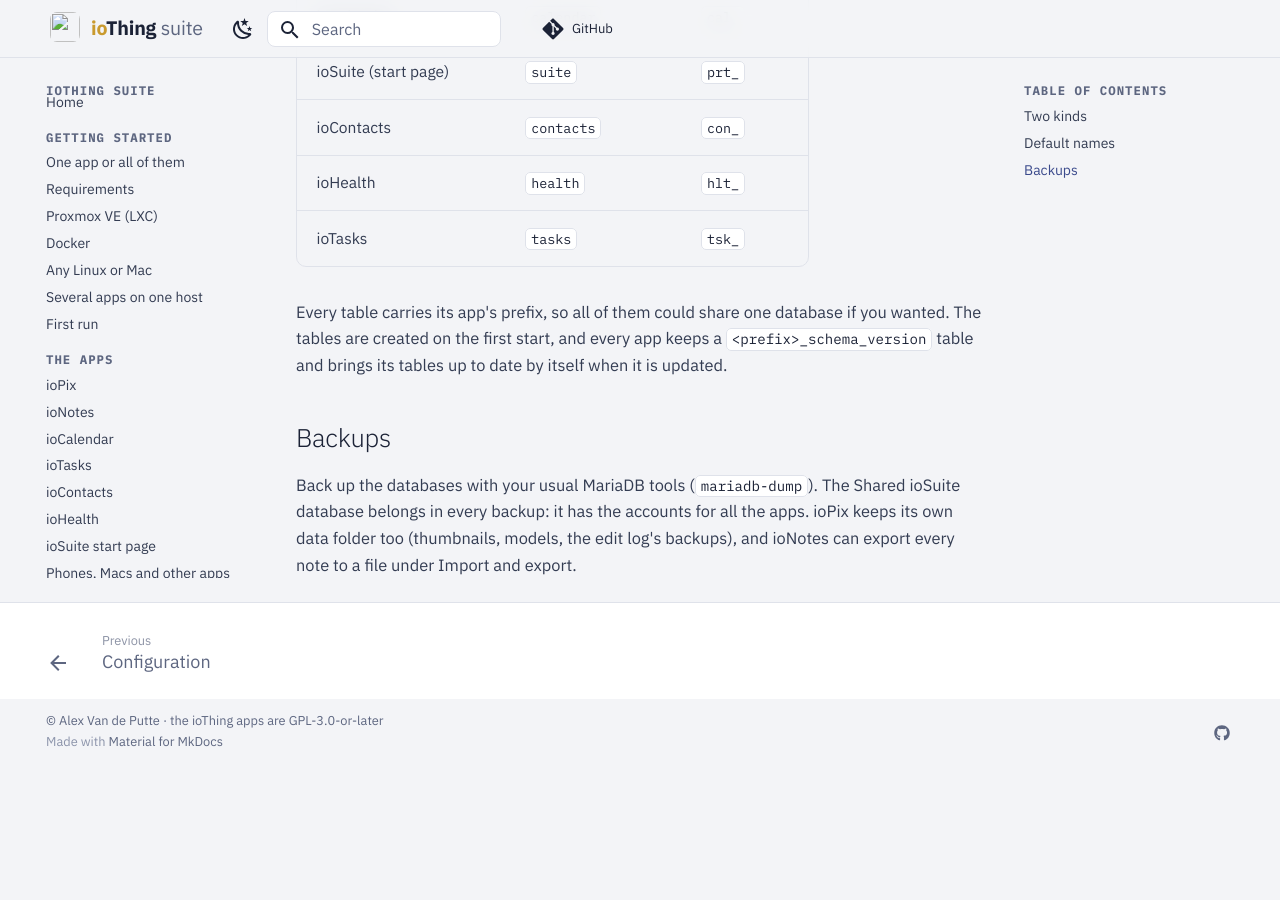
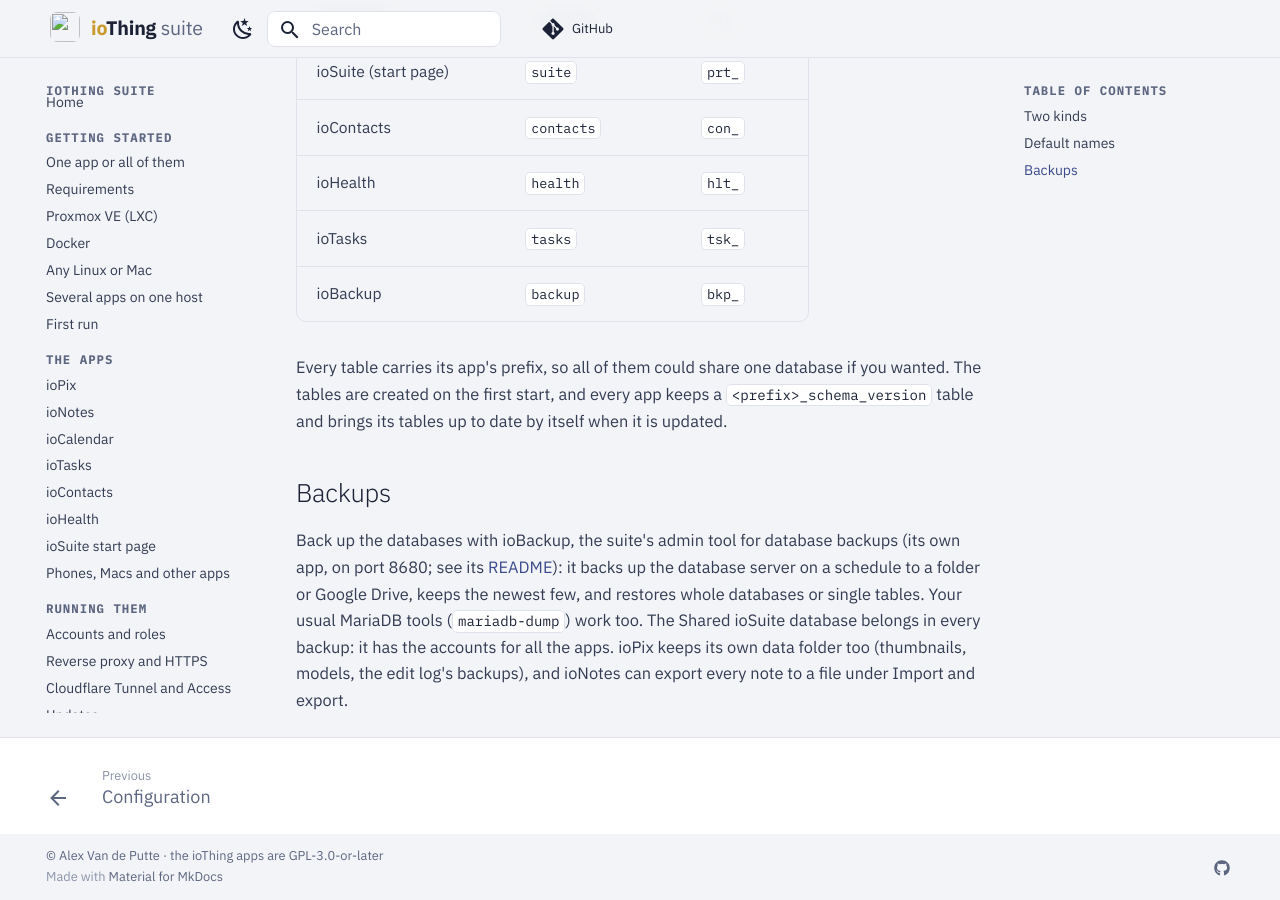
Before and after one commit to avandeputte/iosuite, an MkDocs documentation site: the page built from docs/docs/reference/databases.md, in a window 1280 px wide and 900 px high, scrolled down 937 px. Built offline with MkDocs 1.6.1 and Material for MkDocs 9.7.7, drawn with Linux system fonts in a browser that asks for light colours; comment, search, counter and statistics services are not loaded; before the commit the page ends 1702 px from its top, so only the background shows below that.

Commit message:
ioBackup: its port, its database, and backups with it

```diff
--- a/docs/docs/reference/databases.md
+++ b/docs/docs/reference/databases.md
@@ -32,6 +32,7 @@ one. It can sit on the same server as the app databases.
 | ioContacts | `contacts` | `con_` |
 | ioHealth | `health` | `hlt_` |
 | ioTasks | `tasks` | `tsk_` |
+| ioBackup | `backup` | `bkp_` |
 
 Every table carries its app's prefix, so all of them could share one database if you wanted. The tables are created
 on the first start, and every app keeps a `<prefix>_schema_version` table and brings its tables up to date by itself
@@ -39,6 +40,9 @@ when it is updated.
 
 ## Backups
 
-Back up the databases with your usual MariaDB tools (`mariadb-dump`). The Shared ioSuite database belongs in every
+Back up the databases with ioBackup, the suite's admin tool for database backups (its own app, on port 8680; see its
+[README](https://github.com/avandeputte/iobackup)): it backs up the database server on a schedule to a folder or
+Google Drive, keeps the newest few, and restores whole databases or single tables. Your usual MariaDB tools
+(`mariadb-dump`) work too. The Shared ioSuite database belongs in every
 backup: it has the accounts for all the apps. ioPix keeps its own data folder too (thumbnails, models, the edit log's
 backups), and ioNotes can export every note to a file under Import and export.
```
Also changed, not shown: docs/docs/reference/configuration.md (+1 -0 lines).
